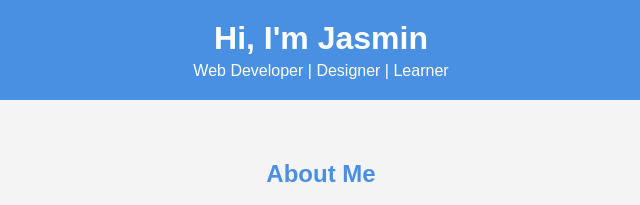
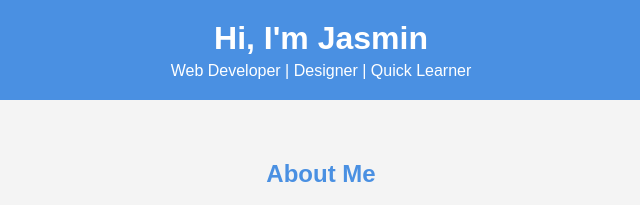
Before and after one commit to Anujkum586/VCSTest, a plain HTML site: page about-jas.html in a window 1280 px wide. Shown: the top 205 px of the page, 319-959 px from the left. Drawn offline with Linux system fonts and the light colour scheme.

```diff
--- a/about-jas.html
+++ b/about-jas.html
@@ -10,7 +10,7 @@
   <!-- Header -->
   <header style="background-color: #4a90e2; color: white; padding: 20px 40px; text-align: center;">
     <h1 style="margin: 0;">Hi, I'm Jasmin</h1>
-    <p style="margin: 5px 0 0;">Web Developer | Designer | Learner</p>
+    <p style="margin: 5px 0 0;">Web Developer | Designer | Quick Learner</p>
   </header>
 
   <!-- About Section -->
```
